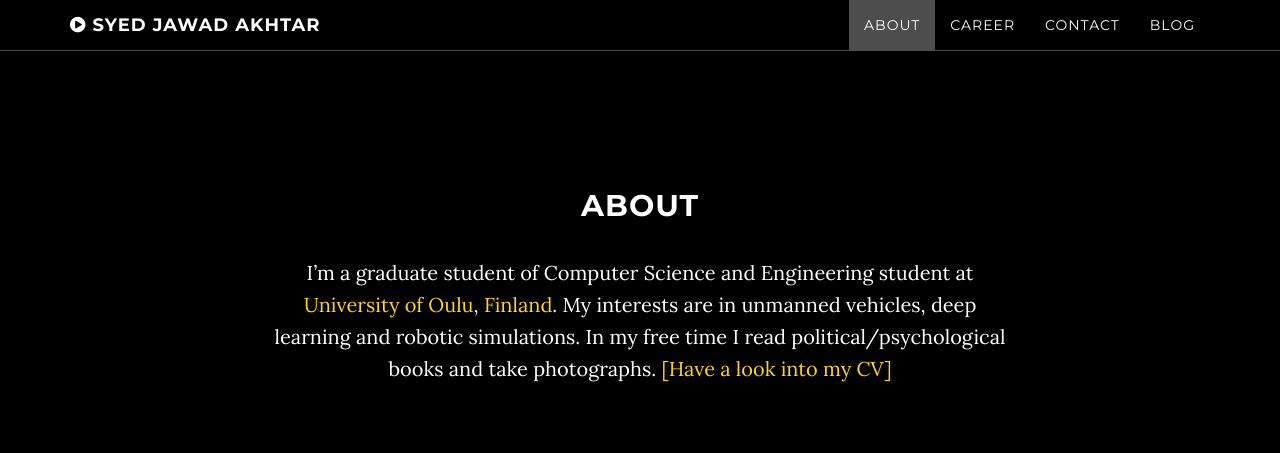
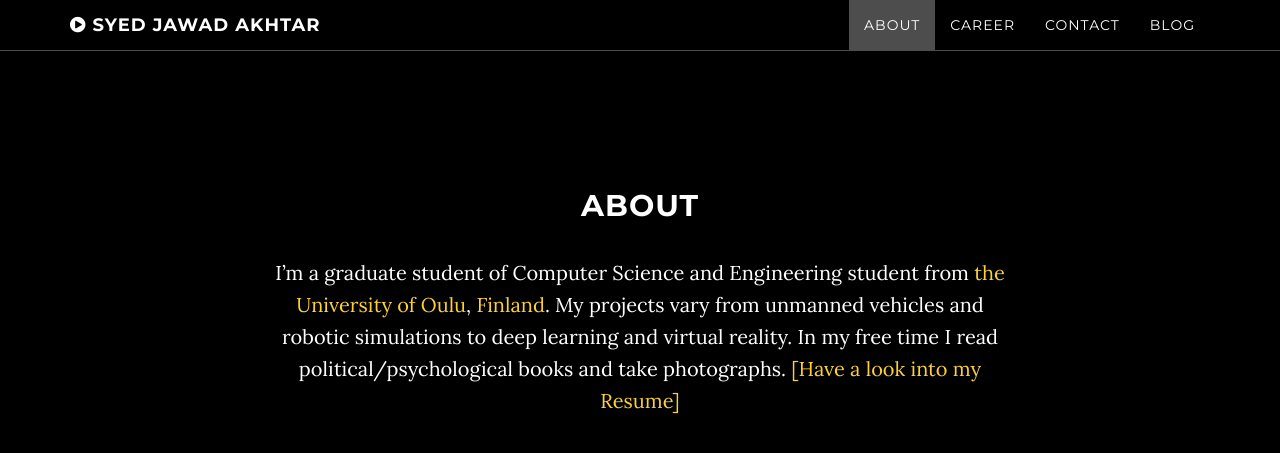
Before and after one commit to syedjawadakhtar/syedjawadakhtar.github.io, a Jekyll site: the page built from index.html, in a window 1280 px wide and 900 px high, scrolled down 961 px, cut to the strip 0-646 px from the top of the window. Shown: the top 453 px of the strip. Built offline with Jekyll 4.4.1, drawn with Linux system fonts in a browser that asks for light colours.

Commit message:
Update Resume

```diff
--- a/about.html
+++ b/about.html
@@ -5,4 +5,4 @@
 ---
 ## About
 
-I'm a graduate student of Computer Science and Engineering student at <a href = "https://www.oulu.fi/en" target = "_blank">University of Oulu</a>, <a href = "https://finland.fi/" target = "_blank">Finland</a>. My interests are in unmanned vehicles, deep learning and robotic simulations. In my free time I read political/psychological books and take photographs. <a href="SyedJawadAkhtar-CV.pdf" target="_blank"><i class="icon-file"></i> <sm>[Have a look into my CV]</sm></a>
+I'm a graduate student of Computer Science and Engineering student from <a href = "https://www.oulu.fi/en" target = "_blank">the University of Oulu</a>, <a href = "https://finland.fi/" target = "_blank">Finland</a>. My projects vary from unmanned vehicles and robotic simulations to deep learning and virtual reality. In my free time I read political/psychological books and take photographs. <a href="SyedJawadAkhtar-CV.pdf" target="_blank"><i class="icon-file"></i> <sm>[Have a look into my Resume]</sm></a>
```
Also changed, not shown: 1 other file.
